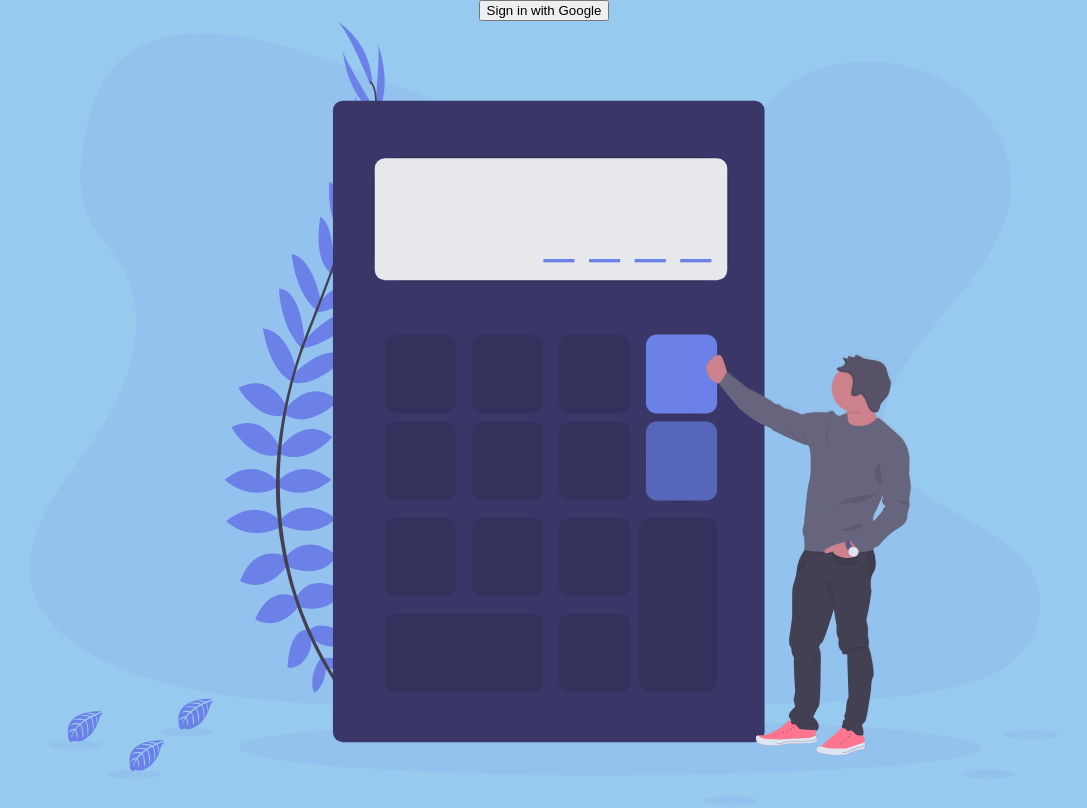
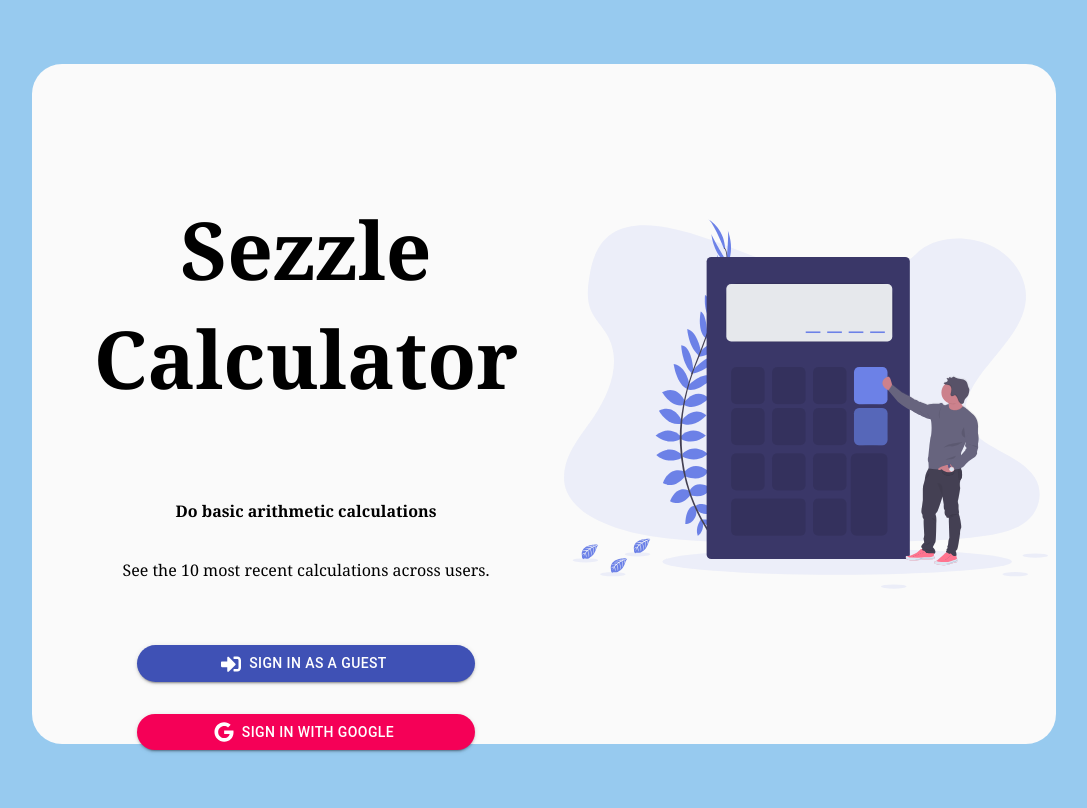
Before and after one commit to PrinceD96/sezzle, a React (Create React App) app: page / in a window 1280 px wide. Shown: the whole page, without its empty margins (96-1183 px from the left). Built offline with nearby package versions, Linux system fonts and the light colour scheme; no server answers.

Commit message:
:green_heart: Added a landing page

```diff
--- a/package.json
+++ b/package.json
@@ -3,6 +3,10 @@
   "version": "0.1.0",
   "private": true,
   "dependencies": {
+    "@fortawesome/fontawesome-svg-core": "^1.2.32",
+    "@fortawesome/free-brands-svg-icons": "^5.15.1",
+    "@fortawesome/free-solid-svg-icons": "^5.15.1",
+    "@fortawesome/react-fontawesome": "^0.1.12",
     "@material-ui/core": "^4.11.0",
     "@material-ui/icons": "^4.9.1",
     "@testing-library/jest-dom": "^5.11.4",
--- a/src/App.js
+++ b/src/App.js
@@ -3,14 +3,20 @@
 
 import Calculator from './components/calculator/Calculator'
 import './styles/App.scss';
-import { SignIn } from './components/authentication/Auth'
+import { SignIn, SignOut } from './components/authentication/Auth'
 
 function App() {
   const [user] = useAuthState(auth)
 
   return (
     <section className="App">
-      {user ? <Calculator /> : <SignIn />}
+      {user
+        ?
+        (<>
+          <SignOut />
+          <Calculator />
+        </>)
+        : <SignIn />}
     </section>
   );
 }
--- a/src/components/authentication/Auth.jsx
+++ b/src/components/authentication/Auth.jsx
@@ -1,24 +1,74 @@
 import React from 'react'
 import firebase from 'firebase/app'
 import 'firebase/auth'
+import Button from '@material-ui/core/Button';
+import { createStyles, makeStyles } from '@material-ui/core/styles';
+import { FontAwesomeIcon } from '@fortawesome/react-fontawesome'
+import { faGoogle } from '@fortawesome/free-brands-svg-icons'
+import { faSignInAlt } from '@fortawesome/free-solid-svg-icons'
 
 import logo from '../../assets/calc.svg'
 
 const auth = firebase.auth()
 
 export function SignIn() {
+
+  const signInAnonymously = async () => {
+    try {
+      await auth.signInAnonymously()
+    } catch (error) {
+      console.error({error})
+    }
+  }
+
   const signInWithGoogle = () => {
     const provider = new firebase.auth.GoogleAuthProvider()
     auth.signInWithPopup(provider)
   }
 
+  const useStyles = makeStyles((theme) =>
+  createStyles({
+    button: {
+      margin: theme.spacing(2),
+      width: '70%',
+      borderRadius: 20
+    },
+  }),
+);
+
+  const classes = useStyles();
+
   return (
-    <>
-      <button onClick={signInWithGoogle}>
+    <div className='landing__page'>
+      <div className='left'>
+        <h1 className='title'>Sezzle Calculator</h1>
+        <h4 className='subtitle'>Do basic arithmetic calculations</h4>
+        <p className='body'>See the 10 most recent calculations across users.</p>
+        <Button
+        onClick={signInAnonymously}
+        variant='contained'
+        color="primary"
+        className={classes.button}
+        startIcon={<FontAwesomeIcon icon={faSignInAlt}/>}
+      >
+        Sign in as a guest
+      </Button>
+        <Button
+        onClick={signInWithGoogle}
+        variant="contained"
+        color="secondary"
+        className={classes.button}
+        startIcon={<FontAwesomeIcon icon={faGoogle}/>}
+      >
         Sign in with Google
-    </button>
-      <img src={logo} alt='calculator' className='logo' />
-    </>
+      </Button>
+      </div>
+
+      <div className='right'>
+
+        <img src={logo} alt='calculator' className='illustration' />
+      </div>
+    </div>
   )
 }
 
--- a/src/components/calculator/Calculator.jsx
+++ b/src/components/calculator/Calculator.jsx
@@ -14,7 +14,6 @@
   const [history, setHistory] = useState("");
   const [isResult, setIsResult] = useState(false);
   const [log, setLog] = useState('')
-  const [logId, setLogId] = useState('')
 
   const handleNumberPress = (e) => {
     let value = e.target.textContent;
--- a/src/styles/App.scss
+++ b/src/styles/App.scss
@@ -10,11 +10,55 @@
 	justify-content: center;
 	align-items: center;
 	flex-direction: column;
+	font-family: Georgia, 'Times New Roman', Times, serif;
+
+	.landing__page {
+		// border: 2px solid red;
+		display: flex;
+		width: 80vw;
+		height: 85vh;
+		margin: 4em auto;
+		background-color: $white;
+		border-radius: 30px;
+
+		.left {
+			// border: 2px solid blue;
+			padding: 4rem 0.5rem 0 2rem;
+			width: 50%;
+			height: 100%;
+			max-height: 100%;
+			display: flex;
+			flex-direction: column;
+			text-align: center;
+			align-items: center;
+
+			.title {
+				font-size: 5rem;
 			}
 
-.logo {
-	// width: 500px;
-	// height: 800px;
+			.subtitle {
+			}
+
+			.body {
+				margin-bottom: 3rem;
+			}
+		}
+		.right {
+			// border: 2px solid green;
+			padding: 0.5rem;
+			display: flex;
+			width: 50%;
+			justify-content: flex-end;
+			align-items: flex-end;
+
+			.illustration {
+				// border: 2px solid purple;
+				max-width: 100%;
+				height: 100%;
+				max-height: 100%;
+				// max-width: 120%;
+			}
+		}
 	}
 
 	.calculator {
@@ -44,7 +88,7 @@
 				padding: 0.2rem 0 0 0;
 
 				&:after {
-				content: "";
+					content: '';
 					display: inline-block;
 					width: 0px;
 				}
@@ -110,7 +154,6 @@
 					color: $darkgray;
 					background-color: transparent;
 
-
 					&:active {
 						background-color: $lightgray;
 					}
@@ -140,9 +183,10 @@
 	}
 
 	.calculations {
-	color: $brown
+		color: $brown;
 	}
 
 	.own {
 		color: green;
 	}
+}
```
Also changed, not shown: 1 other file (tests, documents, lock files or other folders). Lines whose indentation alone changed are shown as unchanged.
